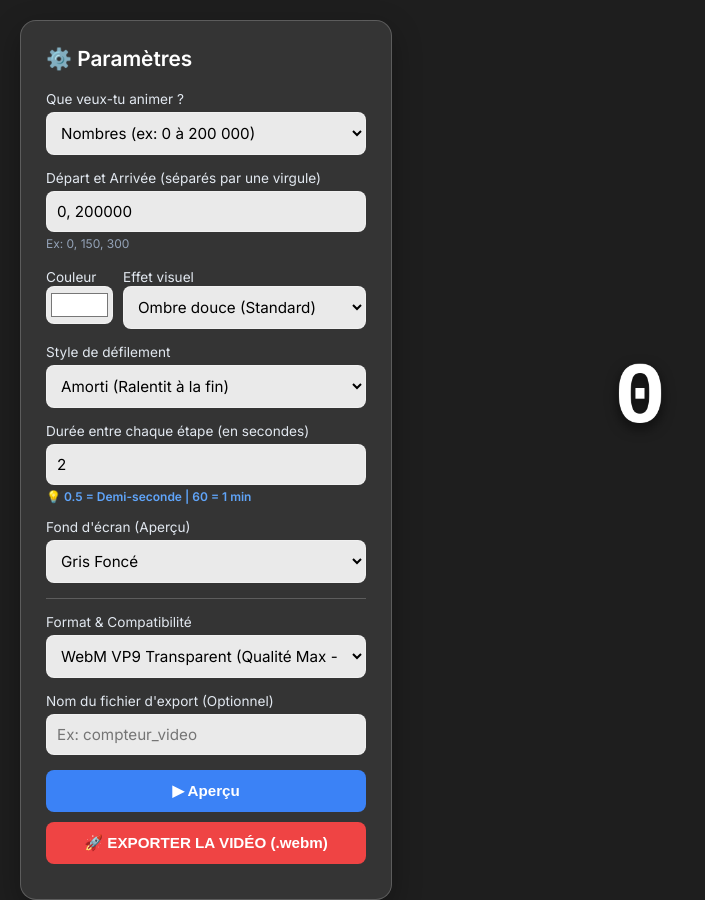
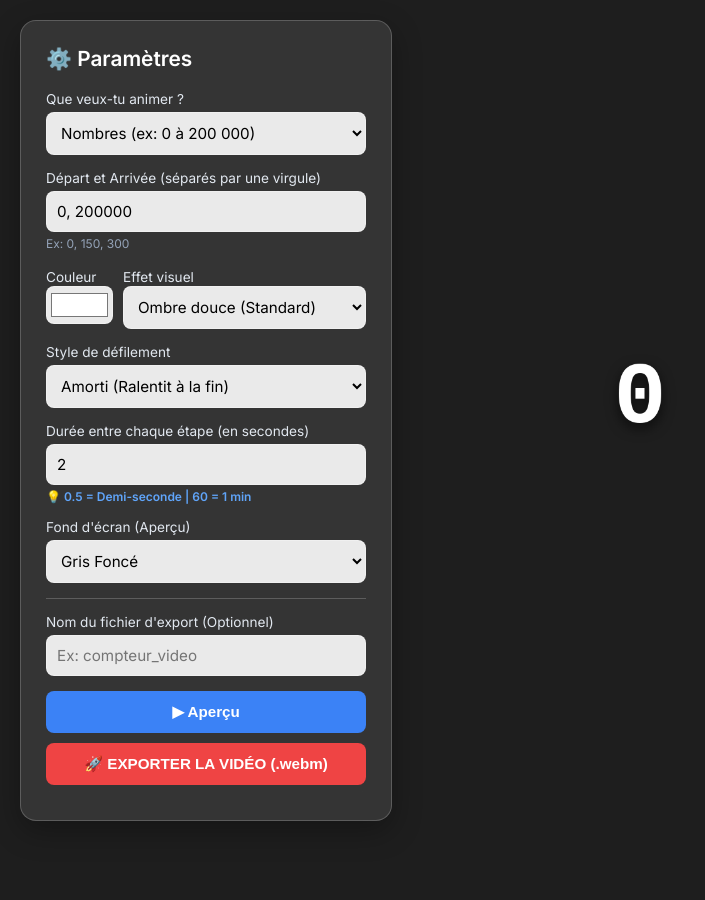
Before and after one commit to Lejuni0r/compteur-video, a plain HTML site: page index.html in a window 1280 px wide. Shown: the whole page, without its empty margins (0-705 px from the left). After the commit the page ends 821 px from the top, so only its background shows below. Drawn offline with Linux system fonts and the light colour scheme.

Commit message:
Update index.html

```diff
--- a/index.html
+++ b/index.html
@@ -86,15 +86,6 @@
         <hr style="border: none; border-top: 1px solid rgba(255,255,255,0.2); margin: 15px 0;">
 
         <div class="input-group">
-            <label>Format & Compatibilité</label>
-            <select id="export-format">
-                <option value="vp9-alpha">WebM VP9 Transparent (Qualité Max - PC)</option>
-                <option value="vp8-alpha">WebM VP8 Transparent (Haute Compatibilité)</option>
-                <option value="green">Fond Vert Universel (Spécial Smartphone)</option>
-            </select>
-        </div>
-
-        <div class="input-group">
             <label>Nom du fichier d'export (Optionnel)</label>
             <input type="text" id="filename" placeholder="Ex: compteur_video">
         </div>
```
